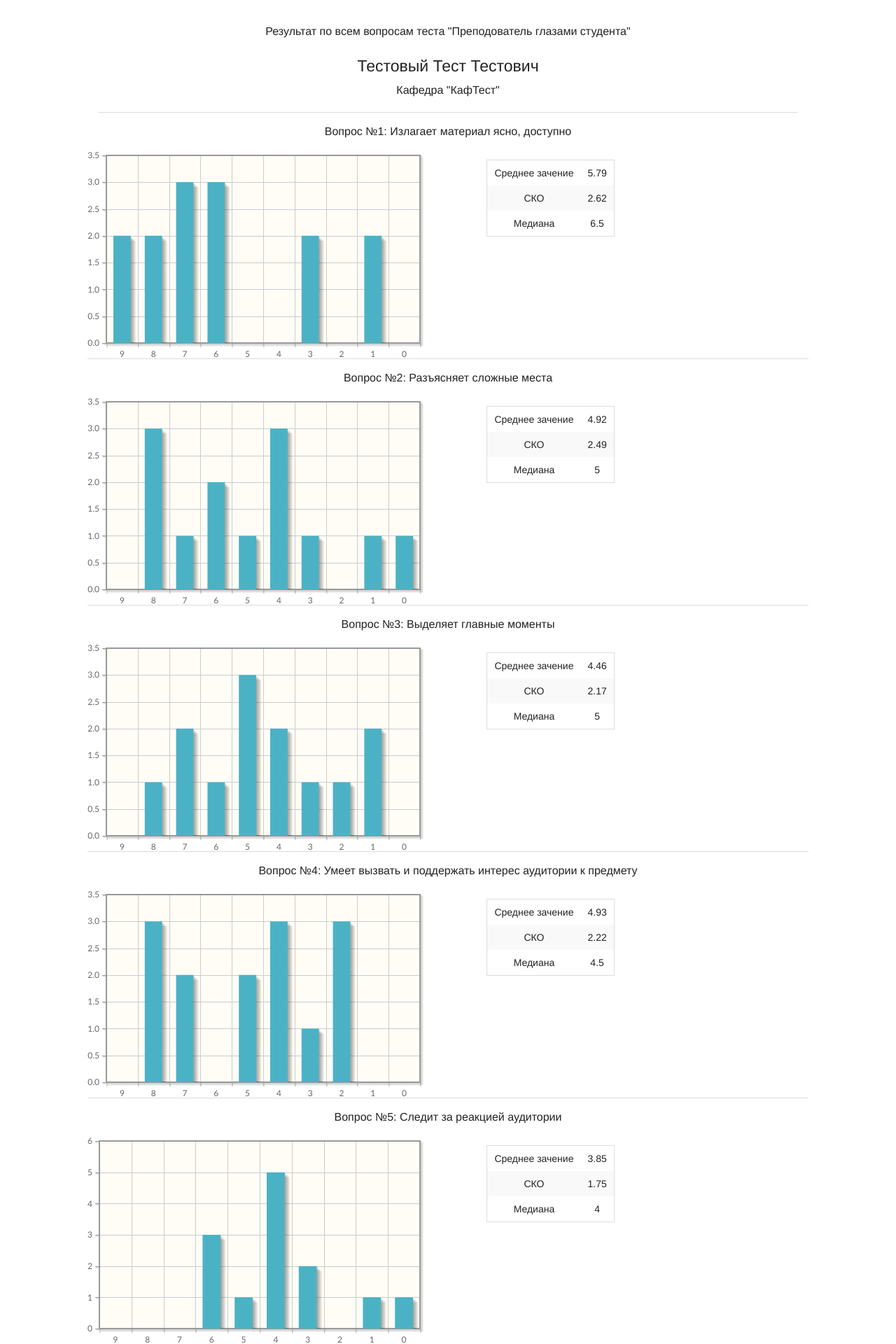
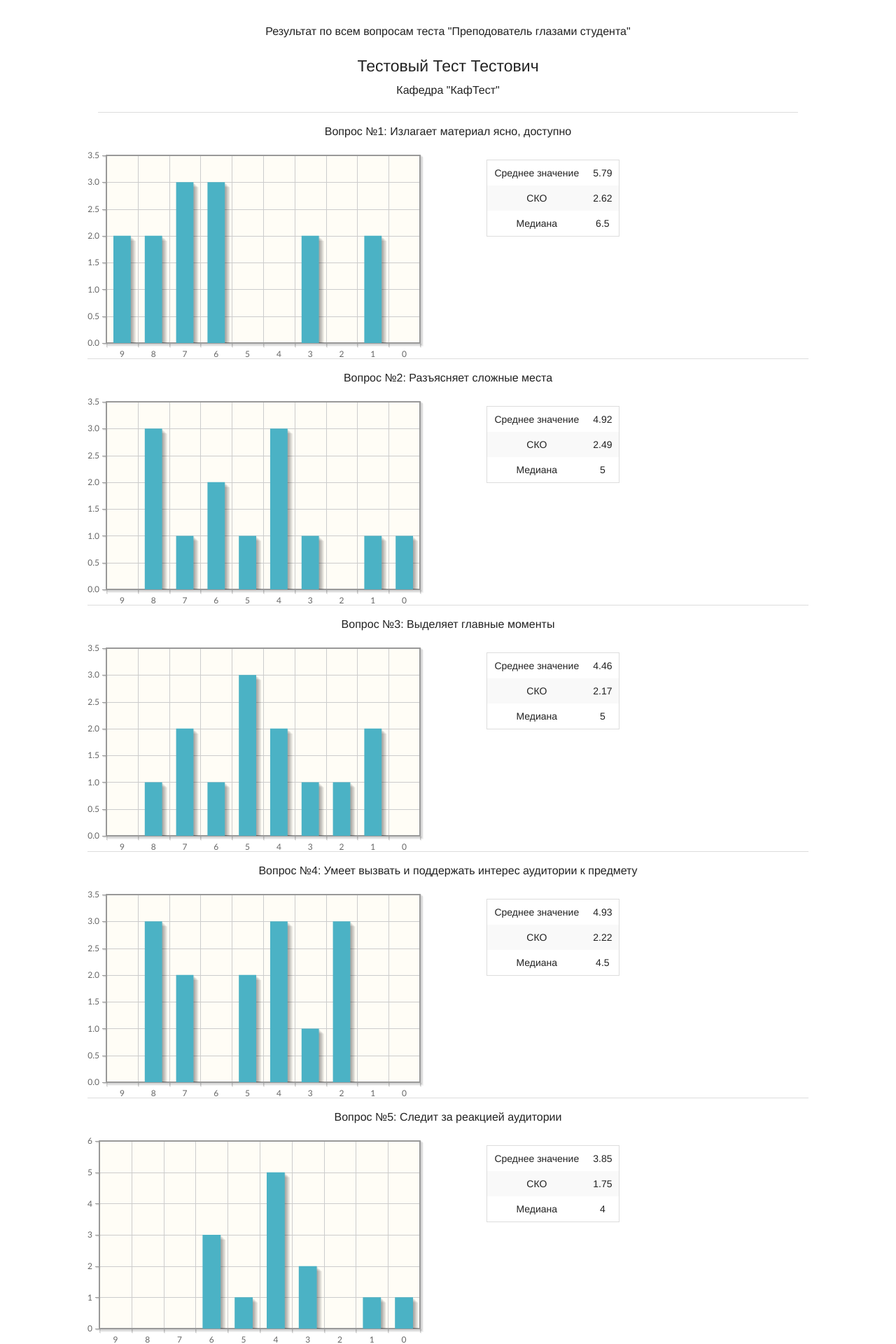
Before and after one commit to cImentik/studq, a Django app: page /report/1/ in a window 1280 px wide. Shown: the top 1920 px of the page at 70% size. Run offline with Django 3.2, Linux system fonts and the light colour scheme; a user stored in the database is signed in; data comes from the database, SQL or seed files in the repository; parts of the project's set-up code (start-up, migrations or seed data) failed here and were passed over.

Commit message:
исправлена очепятка в report.html

```diff
--- a/quiz/templates/quiz/report.html
+++ b/quiz/templates/quiz/report.html
@@ -56,7 +56,7 @@
                     <table>
                     <tbody>
                         <tr>
-                            <td>Среднее зачение</td>
+                            <td>Среднее значение</td>
                             <td>{{ question.mean }}</td>
                         </tr>
                         <tr>
```
